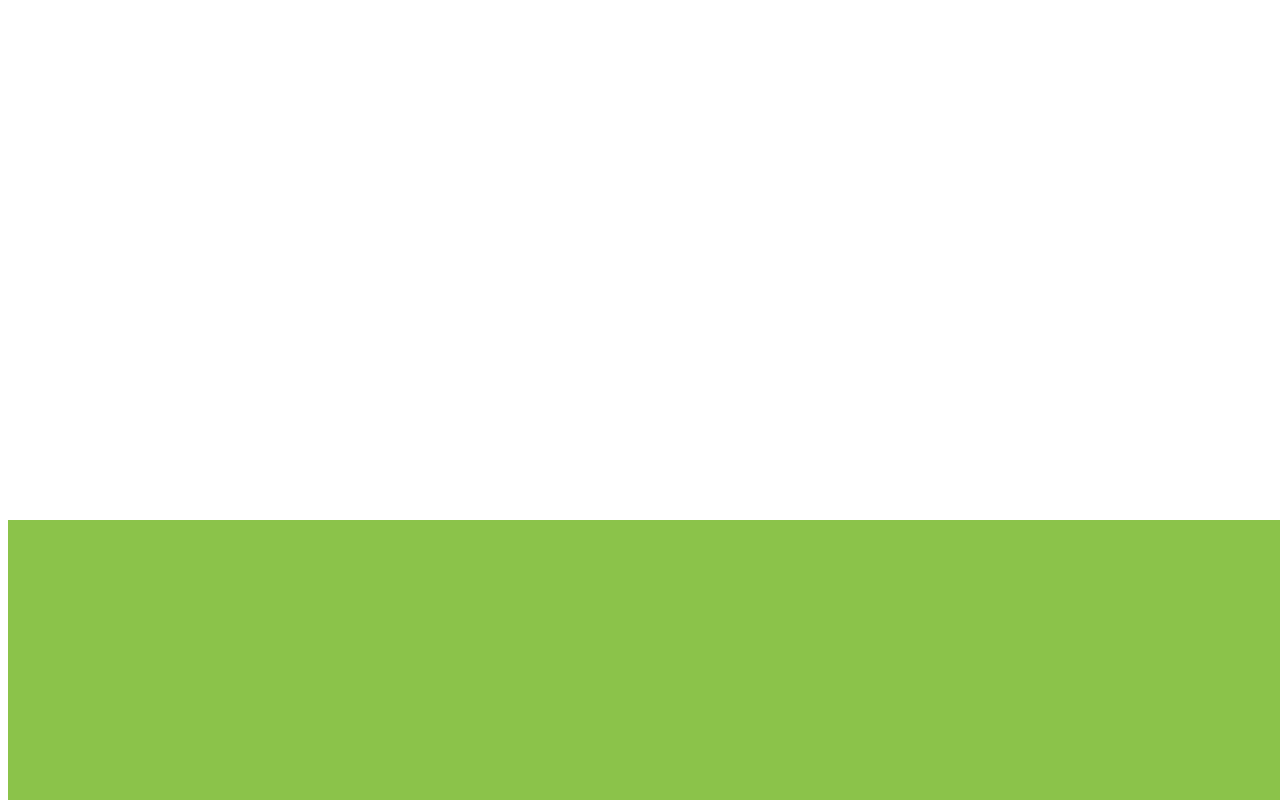
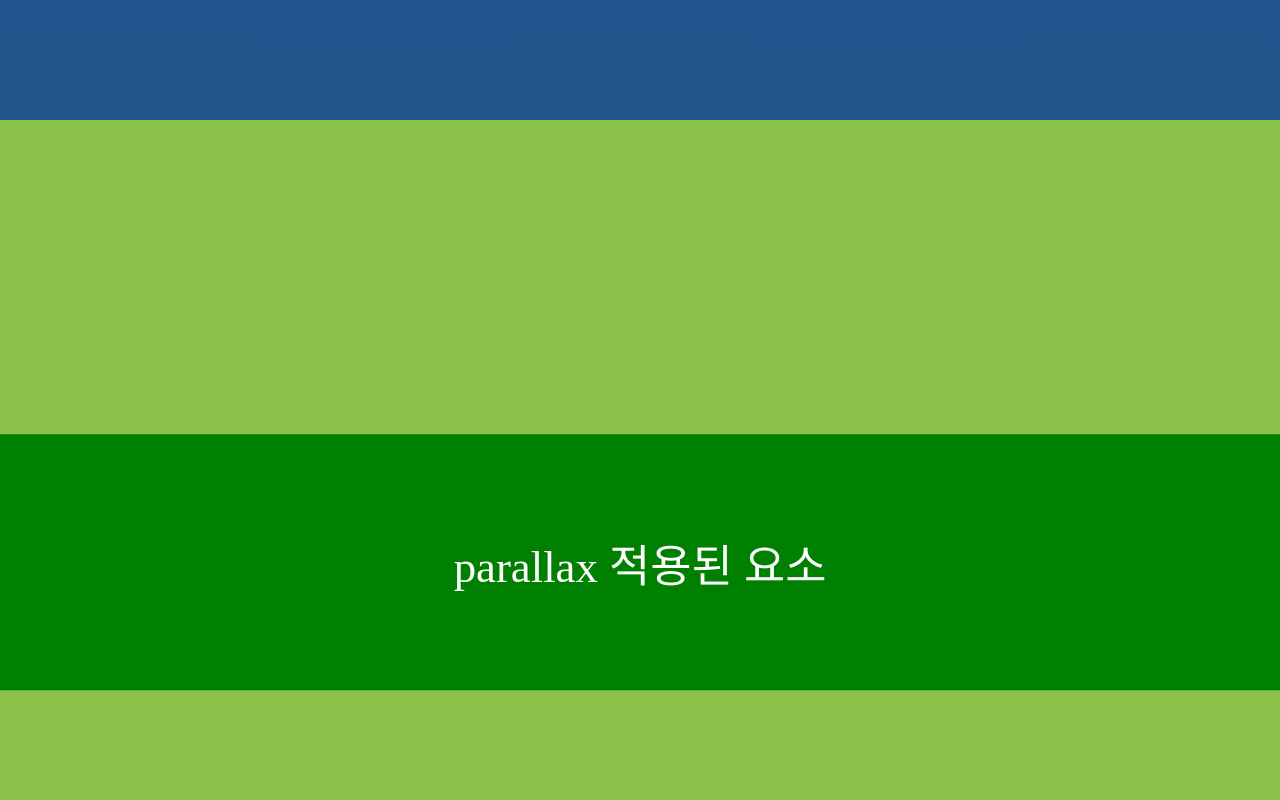
Before and after one commit to amerimnos/coding-playground, a plain HTML site: page multi-elem-scroll-parallax-motion/index.html in a window 1280 px wide. Shown: the part 1480-2280 px from the top of the page. Drawn offline with Linux system fonts and the light colour scheme.

Commit message:
parallax motion 샘플링 잠정 완료.

```diff
--- a/multi-elem-scroll-parallax-motion/index.html
+++ b/multi-elem-scroll-parallax-motion/index.html
@@ -10,11 +10,11 @@
 </head>
 
 <body>
-    <div id="root">
+    <div id="document">
         <div class="notice">scroll down !</div>
-        <div class="parallax-support parallax-support-01"></div>
-        <div class="parallax-support parallax-support-02"></div>
-        <div class="parallax-support parallax-support-03"></div>
+        <div class="parallax-support parallax-support-01">일반적인 요소</div>
+        <div class="parallax-support parallax-support-02">일반적인 요소</div>
+        <div class="parallax-support parallax-support-03">일반적인 요소</div>
         <div class="parallax parallax-01">parallax 적용된 요소</div>
         <div class="parallax parallax-02">parallax 적용된 요소</div>
         <div class="parallax parallax-03">parallax 적용된 요소</div>
--- a/multi-elem-scroll-parallax-motion/script.js
+++ b/multi-elem-scroll-parallax-motion/script.js
@@ -1,23 +1,22 @@
-/* Bing 채팅 결과물 */
-
 function parallax() {
+    var defParallaxTranslateAmount = 200;
+    var elements = document.querySelectorAll(".parallax");
     var observer = new IntersectionObserver(function (entries) {
         entries.forEach(function (entry) {
-            if (entry.isIntersecting) {
-                entry.target.classList.add("active");
-            } else {
-                entry.target.classList.remove("active");
-            }
+            var target = entry.target;
+            var isIntersecting = entry.isIntersecting;
+            target.classList.toggle("active", isIntersecting);
         });
 
-        if (document.querySelectorAll('.parallax.active').length === 0) {
+        var activeParallaxElements = document.querySelectorAll('.parallax.active');
+        if (activeParallaxElements.length === 0) {
             window.removeEventListener('scroll', scrollListener);
-        } else {
+        } else if (!window.scrollListener) {
             window.addEventListener('scroll', scrollListener);
         }
-    }, {threshold: 0});
+    }, { threshold: 0 });
 
-    var elements = document.querySelectorAll(".parallax");
+
     elements.forEach(function (element) {
         observer.observe(element);
     });
@@ -28,22 +27,17 @@ function parallax() {
             var elements = document.querySelectorAll(".parallax");
             elements.forEach(function (element) {
                 var height = element.offsetHeight;
-                var top = element.offsetTop - scrollTop;
+                var top = scrollTop + element.getBoundingClientRect().top - scrollTop;
                 var center = top + height / 2;
                 var screenCenter = window.innerHeight / 2;
                 var ratio = (center - screenCenter) / screenCenter;
-                ratio = Math.max(-1, Math.min(1, ratio)); // clamp the ratio between -1 and 1
+                ratio = Math.max(-1, Math.min(1, ratio));
                 var translateY = 0;
 
-                // TODO : viewport 너비에 따라서 해당 요소가 화면에서 사라졌을때의 translateY이 유동적으로 바뀌는대 행상 -100, +100이 되도록 해야한다.
                 if (!element.classList.contains('active')) {
-                    if (center < screenCenter) {
-                        translateY = -100;
-                    } else {
-                        translateY = 100;
-                    }
+                    translateY = center < screenCenter ? -defParallaxTranslateAmount : defParallaxTranslateAmount;
                 } else {
-                    translateY = ratio * 100;
+                    translateY = ratio * defParallaxTranslateAmount;
                 }
                 element.style.transform = "translate3d(0, " + translateY + "px, 0)";
             });
@@ -53,77 +47,5 @@ function parallax() {
     window.addEventListener("scroll", scrollListener);
     window.addEventListener("load", scrollListener);
 }
+
 parallax();
-
-
-
-
-/* ChatGPT 결과물... 이지만, 시간 관계상 여유 있을때 아래 코드 실험해 볼 예정. */
-//parallaxEffect();
-/* function parallaxEffect() {
-    var targets = document.querySelectorAll('.parallax');
-    var stateMap = new Map();
-
-    var observer = new IntersectionObserver(function (entries) {
-        entries.forEach(function (entry) {
-            var target = entry.target;
-            var state = stateMap.get(target) || {
-                isintersecting: false,
-                translateY: 0
-            };
-            if (entry.isIntersecting) {
-                state.isIntersecting = true;
-                target.classList.add('active');
-            } else {
-                state.isIntersecting = false;
-                target.classList.remove('active');
-            }
-
-            stateMap.set(target, state);
-        });
-    });
-
-    targets.forEach(function (target) {
-        observer.observe(target);
-    });
-
-
-    var rafld;
-    var isScrolling = false;
-    var prevScrollY = window.scrollY;
-    function handleScroll() {
-        var currScrollY = window.scrollY;
-
-        stateMap.forEach(function (state, target) {
-            if (state.isIntersecting) {
-                var distanceFromTop = target.getBoundingClientRect().top;
-                var translateY = distanceFromTop + 0.5;
-                state.translateY = translateY;
-            }
-        });
-
-        var direction = currScrollY > prevScrollY ? 'down' : 'up';
-        prevScrollY = currScrollY;
-        stateMap.forEach(function (state, target) {
-            if (state.isIntersecting) {
-                var translateY = state.translateY + (direction === 'down' ? currScrollY : -currScrollY);
-
-                target.style.transform = "translate3d(0, " + translateY + "px, 0)";
-            }
-        });
-        isScrolling = false;
-    }
-    window.addEventListener('scroll', function () {
-        if (!isScrolling) {
-            isScrolling = true;
-            rafld = requestAnimationFrame(function () {
-                handleScroll();
-                clearTimeout(timeoutId);
-            });
-        }
-        var timeoutId = setTimeout(function () {
-            cancelAnimationFrame(rafld);
-            isScrolling = false;
-        }, 200);
-    });
-} */
--- a/multi-elem-scroll-parallax-motion/style.css
+++ b/multi-elem-scroll-parallax-motion/style.css
@@ -1,7 +1,13 @@
+* {
+    margin: 0;
+    padding: 0;
+}
+
 html,
 body {
     width: 100%;
-    height: 1500vh;
+    height: 900vh;
+    background: linear-gradient(to bottom, #1e528e 0%, #265889 50%, #9da671 100%);
 }
 
 .notice {
@@ -10,14 +16,15 @@ body {
     align-items: center;
     justify-content: center;
     font-size: 5vw;
+    color: #fff;
 }
 
 .parallax {
-    position: relative;
+    position: absolute;
     display: flex;
     align-items: center;
     justify-content: center;
-    width: 50vw;
+    width: 100%;
     height: 20vw;
     background-color: green;
     color: #fff;
@@ -27,13 +34,6 @@ body {
 
 .parallax.active {
     transition: transform .1s;
-}
-
-.parallax-support {
-    position: absolute;
-    width: 100vw;
-    height: 100vw;
-    background-color: #8BC34A;
 }
 
 .parallax-01 {
@@ -48,6 +48,19 @@ body {
     top: calc(100vh * 7.5);
 }
 
+.parallax-support {
+    position: absolute;
+    display: flex;
+    width: 100%;
+    height: 100vh;
+    transform: translateY(-50%);
+    background-color: #8BC34A;
+    justify-content: center;
+    align-items: center;
+    font-size: 5vw;
+    color: #fff;
+}
+
 .parallax-support-01 {
     top: calc(100vh * 2.5);
 }
--- a/template/style.css
+++ b/template/style.css
@@ -0,0 +1,4 @@
+* {
+    margin: 0;
+    padding: 0;
+}
```
Also changed, not shown: template/index.html (+1 -1 lines).
